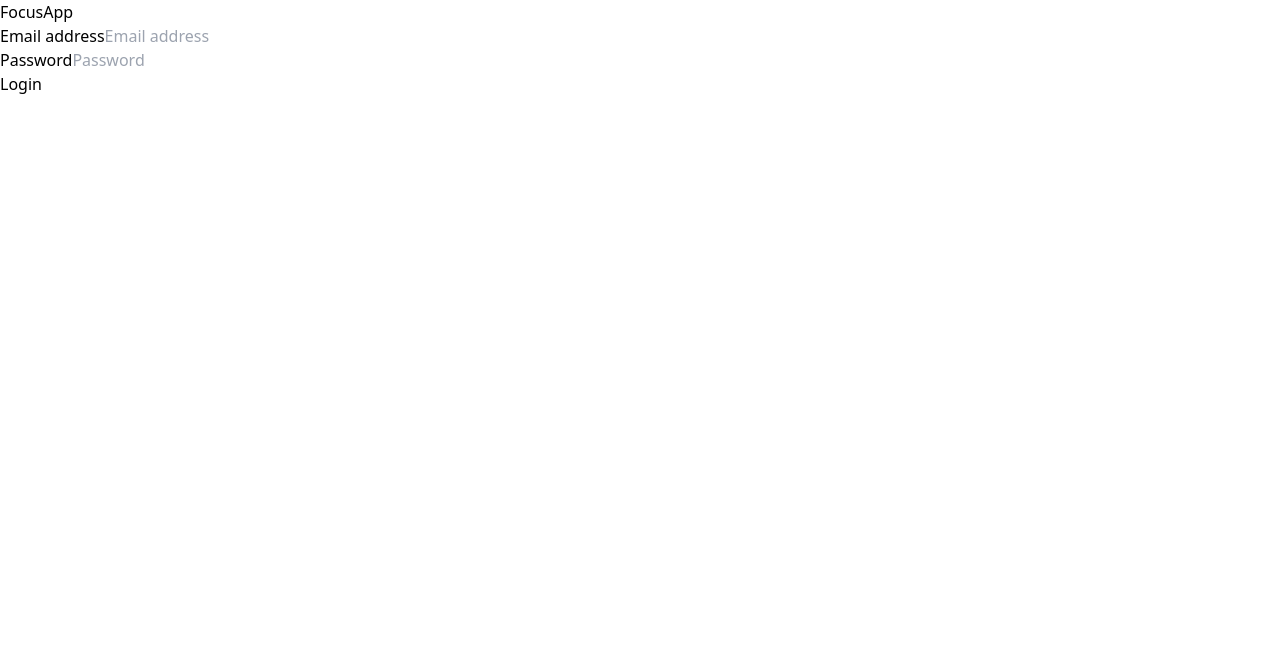
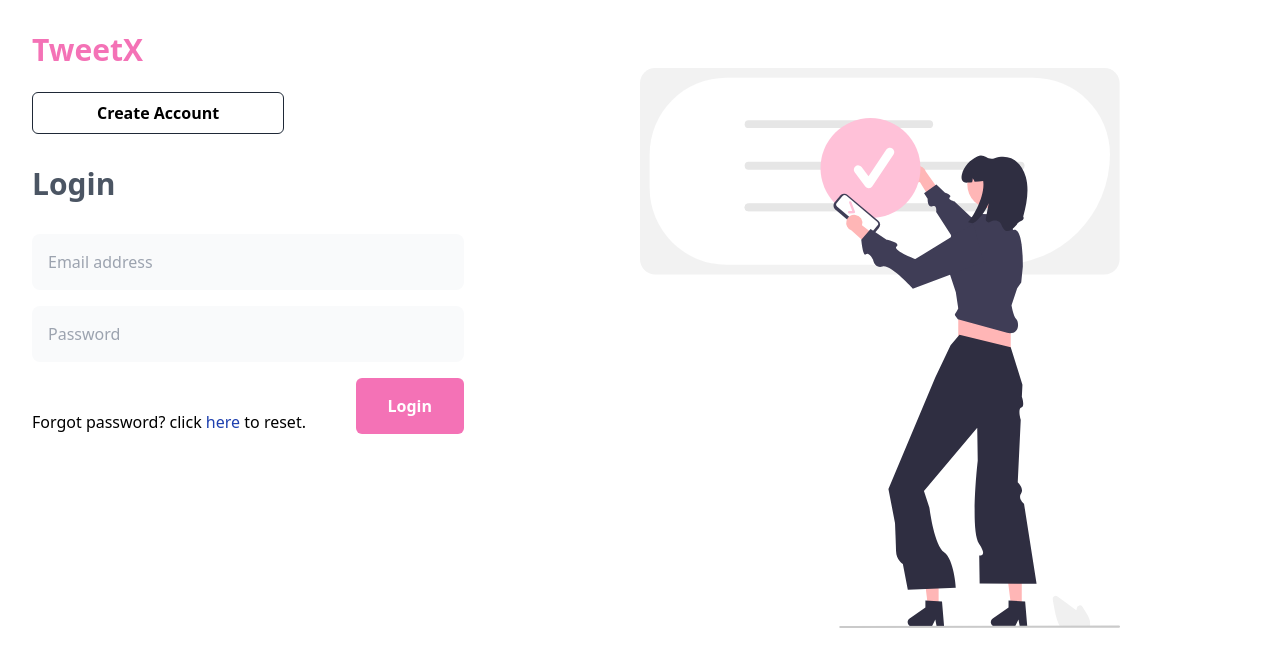
Before and after one commit to iamsjunaid/tweetx-web, a React (Create React App) app: page / in a window 1280 px wide. Shown: the top 666 px of the page. Built offline with nearby package versions, Linux system fonts and the light colour scheme.

Commit message:
Create login page

```diff
--- a/src/components/Login.js
+++ b/src/components/Login.js
@@ -1,43 +1,55 @@
 import React, { useState } from 'react';
-import { signInWithEmailAndPassword } from 'firebase/auth';
-import { NavLink, useNavigate } from 'react-router-dom';
+import { signInWithEmailAndPassword, sendPasswordResetEmail } from 'firebase/auth';
+import { NavLink, useNavigate, useParams } from 'react-router-dom';
 import { auth } from '../firebase';
+import loginBanner from '../assets/img/login_banner.svg';
 
 const Login = () => {
+  const { personName } = useParams();
   const navigate = useNavigate();
   const [email, setEmail] = useState('');
   const [password, setPassword] = useState('');
   const [error, setError] = useState('');
+  const [confirmationLink, setConfirmationLink] = useState('');
 
   const onLogin = (e) => {
     e.preventDefault();
     signInWithEmailAndPassword(auth, email, password)
-      .then((userCredential) => {
-        // Signed in
-        const { user } = userCredential;
-        navigate('/home');
-        console.log(user);
+      .then(() => {
+        navigate(`/home/${personName}`);
       })
       .catch((error) => {
-        // const errorCode = error.code;
-        // const errorMessage = error.message;
-        // console.log(errorCode, errorMessage);
         setError(error.message);
       });
   };
 
+  const triggerResetEmail = async () => {
+    if (email === '') {
+      setError('Please enter your email address');
+      return;
+    }
+    await sendPasswordResetEmail(auth, email);
+    setConfirmationLink('Password reset email sent');
+  };
+
   return (
     <>
-      <main>
-        <section>
+      <div className="ml-8 mt-8 text-pink-400 text-3xl font-semibold">
+        <h1>TweetX</h1>
+      </div>
+      <div className="w-full flex justify-between items-center h-screen">
+        <div className="flex flex-col gap-8 w-1/2 h-screen px-8 mt-12">
+          <NavLink to="/signup" className="w-full text-left">
+            <button type="submit" className="px-16 py-2 border border-gray-800 rounded-md font-bold">
+              Create Account
+            </button>
+          </NavLink>
+          <h1 className="font-bold text-3xl text-gray-600">Login</h1>
+          {personName ? <p>{`Hi, ${personName}! Please sign in using your email and password.`}</p> : null}
+          <form className="flex flex-col gap-4 w-3/4">
             <div>
-            <p> FocusApp </p>
-
-            <form>
-              <div>
-                <label htmlFor="email-address">
-                  Email address
               <input
+                className="bg-gray-50 text-gray-900 text-md rounded-lg block w-full p-4"
                 id="email-address"
                 name="email"
                 type="email"
@@ -45,13 +57,11 @@ const Login = () => {
                 placeholder="Email address"
                 onChange={(e) => setEmail(e.target.value)}
               />
-                </label>
             </div>
 
             <div>
-                <label htmlFor="password">
-                  Password
               <input
+                className="bg-gray-50 text-gray-900 text-md rounded-lg block w-full p-4"
                 id="password"
                 name="password"
                 type="password"
@@ -59,32 +69,33 @@ const Login = () => {
                 placeholder="Password"
                 onChange={(e) => setPassword(e.target.value)}
               />
-                </label>
             </div>
 
+            <div className="w-full flex justify-between items-end">
               <div>
+                Forgot password? click
+                {' '}
+                <button type="submit" onClick={triggerResetEmail} className="text-blue-800">here</button>
+                {' '}
+                to reset.
+              </div>
               <button
                 type="submit"
                 onClick={onLogin}
+                className="px-8 py-4 bg-pink-400 text-white rounded-md font-bold"
               >
                 Login
               </button>
             </div>
+
           </form>
           {error ? <p>{error}</p> : null}
-
-            <p className="text-sm text-white text-center">
-              No account yet?
-              {' '}
-              {' '}
-              <NavLink to="/signup">
-                Sign up
-              </NavLink>
-            </p>
-
+          {confirmationLink ? <p>{confirmationLink}</p> : null}
         </div>
-        </section>
-      </main>
+        <div className="w-1/2 h-screen">
+          <img src={loginBanner} className="object-fit contain object-top w-3/4" alt="login_banner" />
+        </div>
+      </div>
     </>
   );
 };
```
Lines whose indentation alone changed are shown as unchanged.
